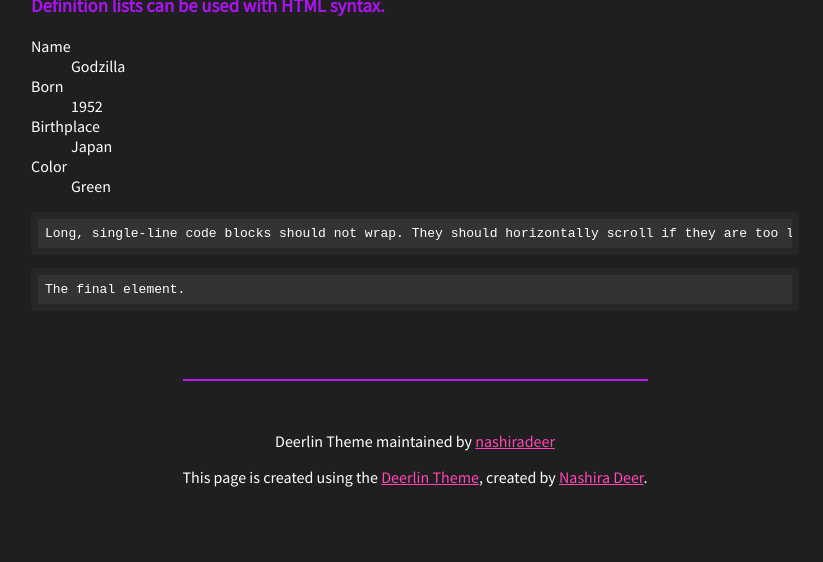
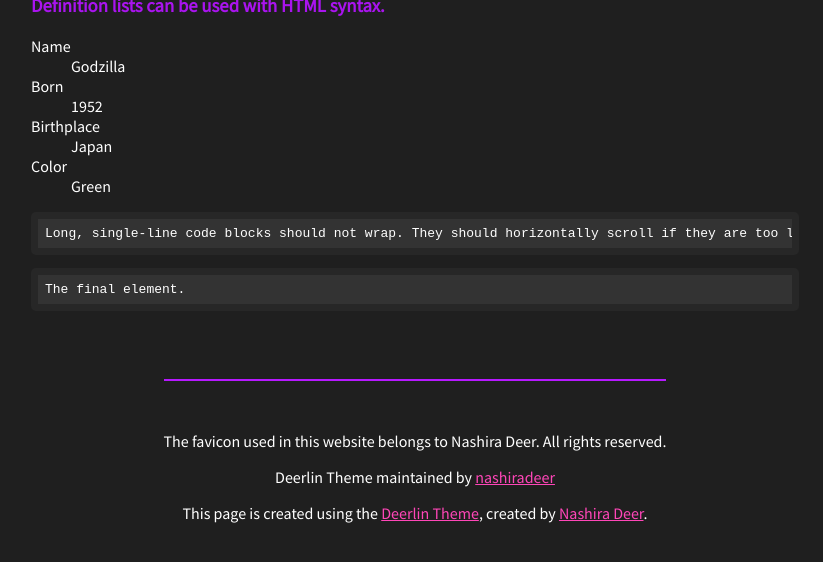
Before and after one commit to nashiradeer/deerlin-for-jekyll, a Jekyll site: the page built from index.md, in a window 1280 px wide and 900 px high, scrolled down 2504 px, cut to the strip 301-863 px from the top of the window. Shown: the whole strip, without its empty margins (225-1048 px from the left). Built offline with Jekyll 4.4.1, drawn with Linux system fonts in a browser that asks for light colours.

Commit message:
Add support for footer messages

```diff
--- a/_config.yml
+++ b/_config.yml
@@ -1,7 +1,7 @@
 title: Deerlin Theme
 tagline: Deerlin is a theme for Jekyll.
 description: Deerlin is a theme developed by Nashira Deer to be used in his websites that uses Jekyll.
-footer: The favicon used in this website belongs to Nashira Deer. All Rights Reserved.
+footer: The favicon used in this website belongs to Nashira Deer. All rights reserved.
 theme-color: '#a914ee'
 google-analytics: G-J6261MBX9H
 logomark:
--- a/_includes/footer.html
+++ b/_includes/footer.html
@@ -1,9 +1,14 @@
 <footer>
     <div>
         <hr>
+        {% if site.footer %}
+        <p>{{ site.footer }}</a></p>
+        {% endif %}
+
         {% if site.github.is_project_page %}
         <p>{{ site.title | default: site.github.repository_name }} maintained by <a href="{{ site.github.owner_url }}">{{ site.github.owner_name }}</a></p>
         {% endif %}
+
         <p>This page is created using the <a href="https://github.com/NashiraDeer/Jekyll-Deerlin/">Deerlin Theme</a>, created by <a href="https://github.com/NashiraDeer">Nashira Deer</a>.
     </div>
 <footer>
```
